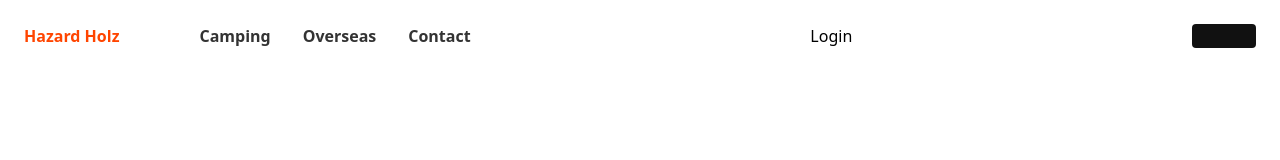
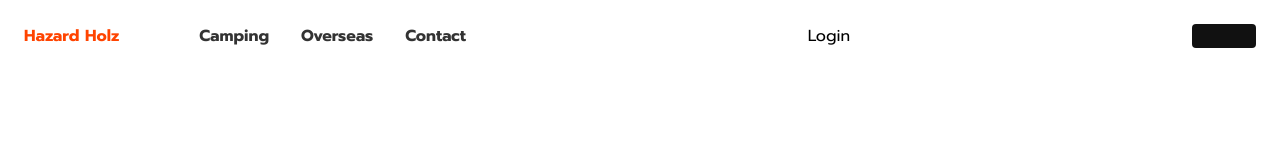
Before and after one commit to Nimira43/Perl-Programming, a website: page index.html in a window 1280 px wide. Drawn offline with Linux system fonts and the light colour scheme.

Commit message:
Setting up Tailwind.config

```diff
--- /dev/null
+++ b/css/test.css
@@ -0,0 +1,4 @@
+body {
+    color: hsl(0, 0%, 20%);
+
+}
--- a/index.html
+++ b/index.html
@@ -14,16 +14,16 @@
     <nav class="relative container mx-auto p-6">
         <div class="flex items-center justify-between">
             <div class="flex items-center space-x-20">
-                <h4 class="text-[#ff4500] font-bold">Hazard Holz</h4>
+                <h4 class="text-orange font-bold">Hazard Holz</h4>
                 <div class="hidden space-x-8 font-bold lg:flex">
-                    <a href="#" class="text-[#333] hover:text-[#ff4500]">Camping</a>
-                    <a href="#" class="text-[#333] hover:text-[#ff4500]">Overseas</a>
-                    <a href="#" class="text-[#333] hover:text-[#ff4500]">Contact</a>
+                    <a href="#" class="text-[#333] hover:text-orange">Camping</a>
+                    <a href="#" class="text-[#333] hover:text-orange">Overseas</a>
+                    <a href="#" class="text-[#333] hover:text-orange">Contact</a>
                 </div>
             </div>
             <div class="hidden items-center space-x-6 font-bold text-[#111]lg:flex"></div>
-            <div class="hover:text-[#ff4500]">Login</div>
-            <a href="#" class="px-8 py-3 font-bold text-[#ff4500] bg-[#111] rounded"></a>
+            <div class="hover:text-orange">Login</div>
+            <a href="#" class="px-8 py-3 font-bold text-orange bg-[#111] rounded"></a>
         </div>
     </nav>
     <script src="./js/script.js"></script>
--- a/tailwind.config.js
+++ b/tailwind.config.js
@@ -2,7 +2,26 @@
 module.exports = {
   content: ["./*.html"],
   theme: {
-    extend: {},
+    extend: {
+      colors: {
+        orange: 'hsl(16,100%,50%)',
+        orangeLight: 'hsl(39,100%,50%)',
+        red: 'hsl(0, 100%, 50%)',
+        greyLight: 'hsl(0, 0%, 93%)',
+        greyMedium: 'hsl(0, 0%, 20%)',
+        greyDark: 'hsl(0, 0%, 6%)',
+        skyBlue: 'hsl(197, 71%, 73%)',
+        darkBlue: 'hsl(240, 95%, 16%)',
+      },
+      fontFamily: {
+        sans: ['Prompt', 'san-serif'],
+        cursive: ['Caveat', 'cursive'],
+        brush: ['Caveat Brush', 'cursive'],
+      },
+      spacing: {
+        180: '32rem',
+      },
+    },
   },
   plugins: [],
 }
```
Also changed, not shown: css/style.css.
